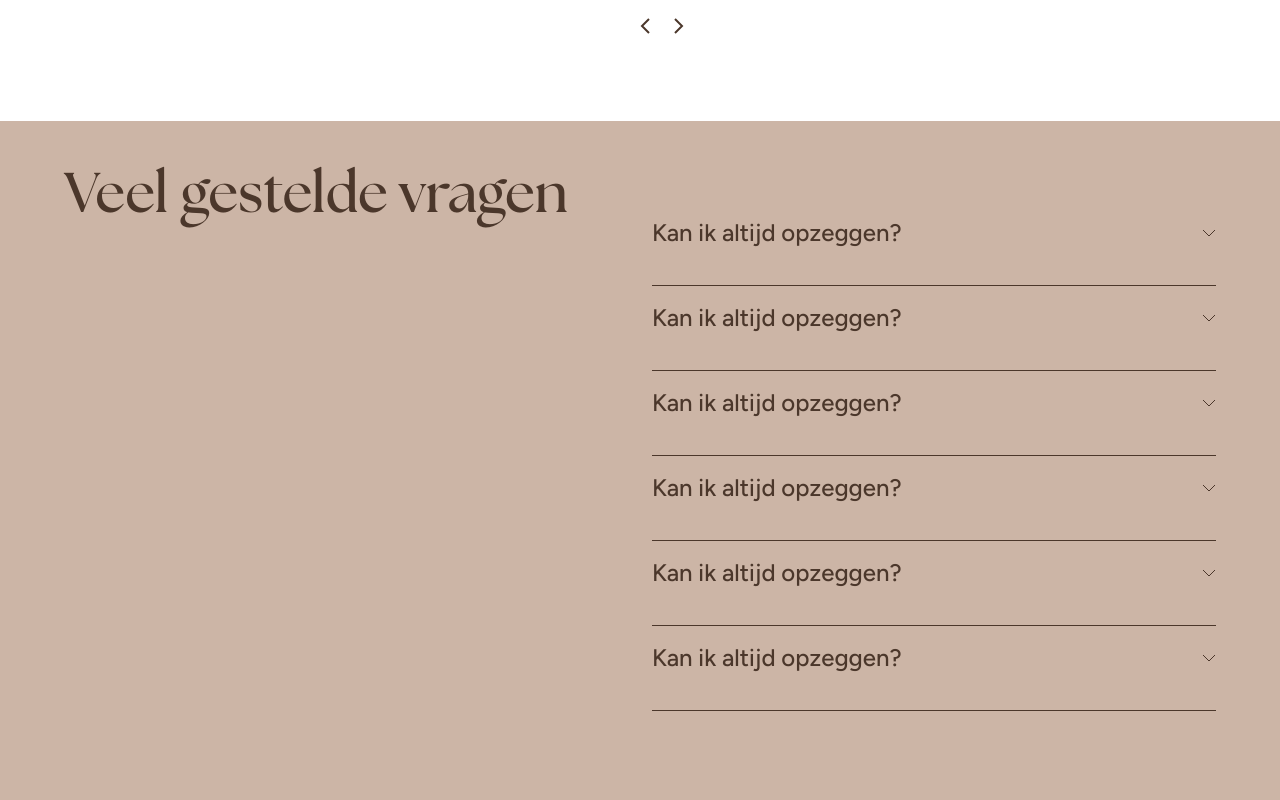
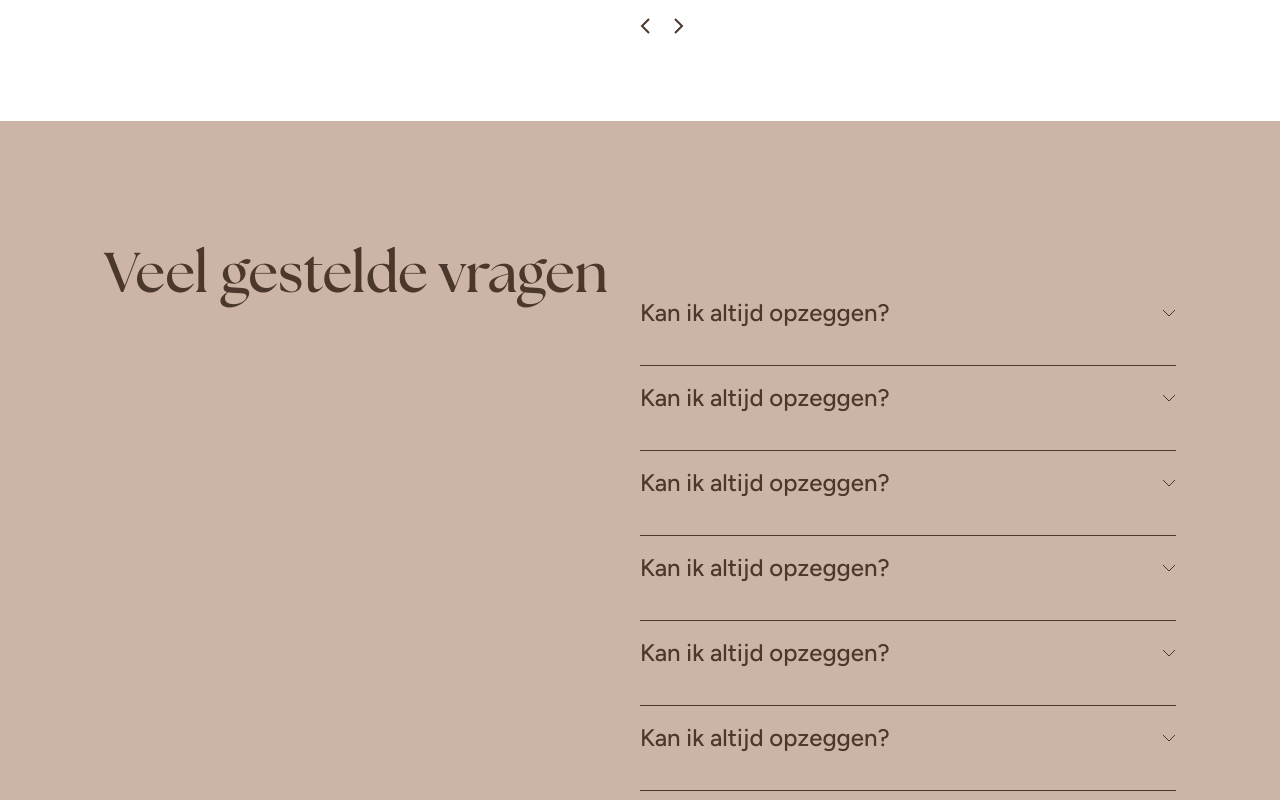
Before and after one commit to GaziRiad/denise-own, a Next.js app: page / in a window 1280 px wide. Shown: the part 4980-5780 px from the top of the page. Built offline with nearby package versions, Linux system fonts and the light colour scheme.

Commit message:
Fixed accordion section

```diff
--- a/components/AccordionSection.jsx
+++ b/components/AccordionSection.jsx
@@ -3,8 +3,9 @@ import AccordionItem from "./AccordionItem";
 
 function AccordionSection() {
   return (
-    <section className="min-h-[70vh] flex items-center justify-center bg-brownLight py-24 px-5 lg:px-10 3xl:py-44">
-      <div className="container mx-auto flex-col flex justify-between gap-6 xl:items-start xl:flex-row xl:max-w-6xl 2xl:max-w-[1400px]">
+    <section className="min-h-[70vh] flex items-center justify-center bg-brownLight py-24 3xl:py-44">
+      <div className="w-full mx-auto px-5 py-20 lg:px-10 xl:max-w-6xl 2xl:min-w-[1400px] 3xl:py-44">
+        <div className=" flex-col flex xl:items-start xl:flex-row">
           <h1 className="flex-1 text-brown font-display text-xl xl:-mt-16 xl:text-2xl">
             Veel gestelde vragen
           </h1>
@@ -14,6 +15,7 @@ function AccordionSection() {
             ))}
           </div>
         </div>
+      </div>
     </section>
   );
 }
```
Lines whose indentation alone changed are shown as unchanged.
